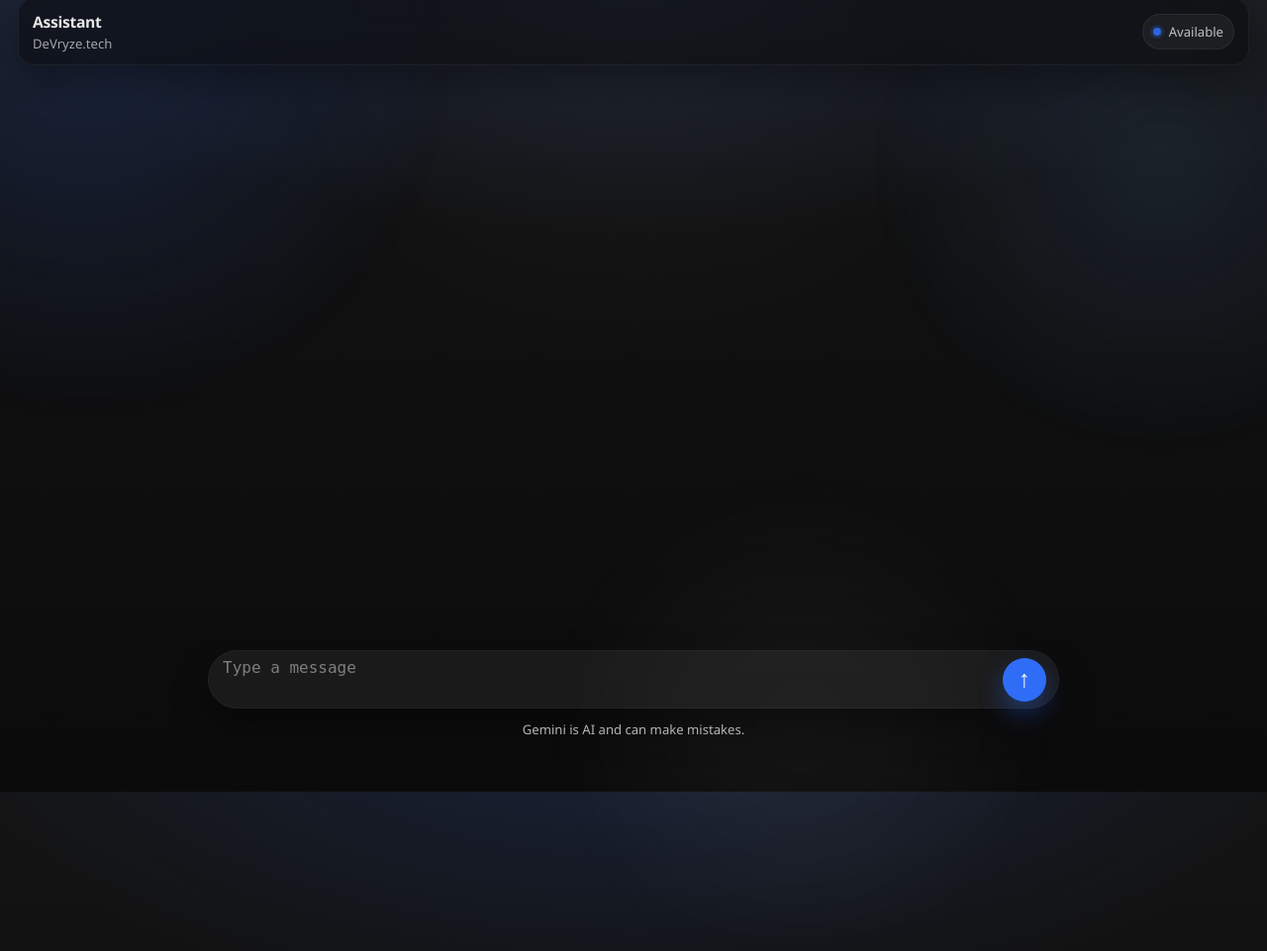
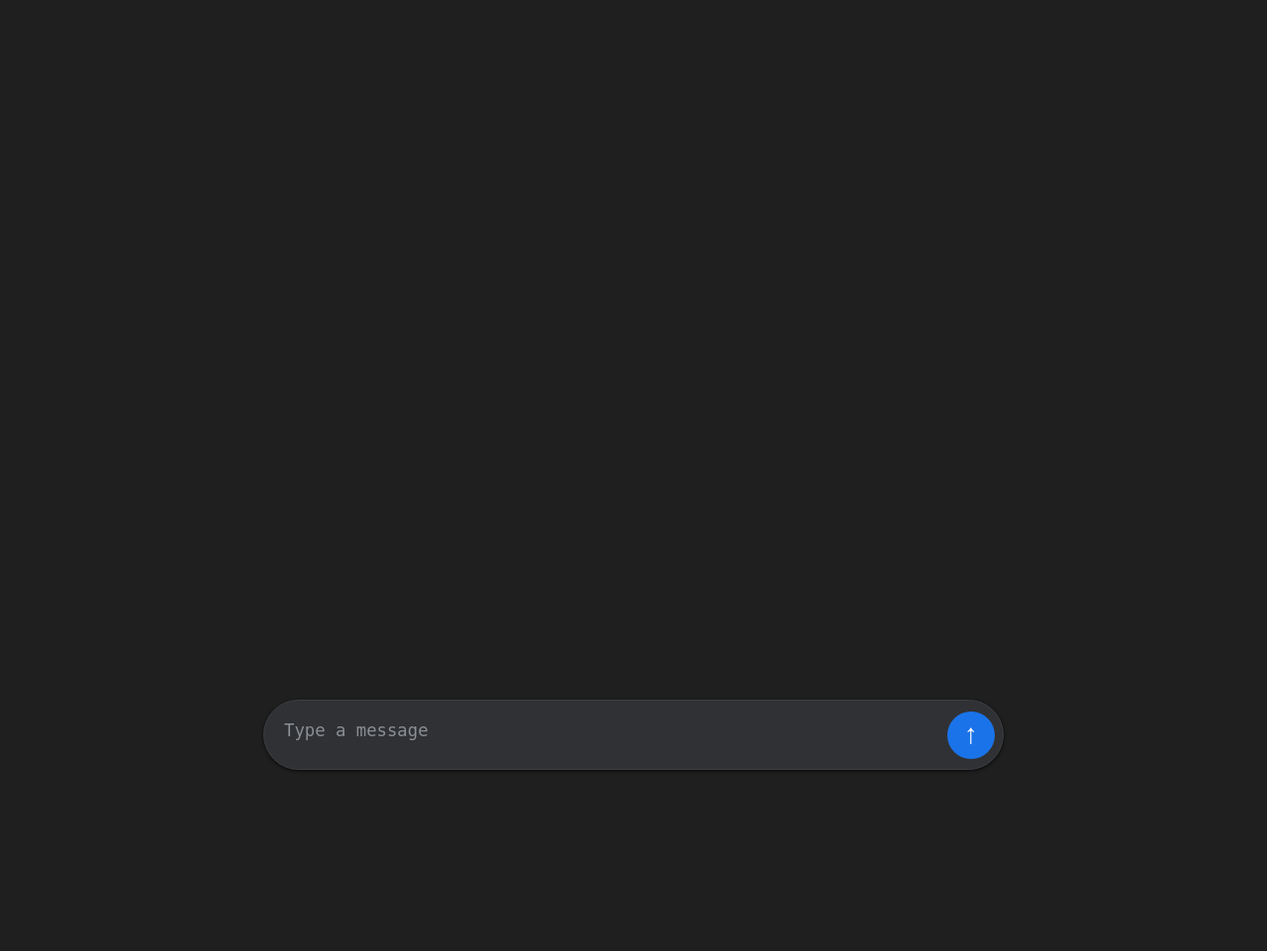
Before and after one commit to AliHShahid/agentic_ai_langgraph, a FastAPI app: page / in a window 1280 px wide; the page is wider, and only the part inside the window is pictured. Shown: that part at 99% size. After the commit the page ends 779 px from the top of that part, so only its background shows below. Run offline with FastAPI, Linux system fonts and the light colour scheme.

Commit message:
updated readme

```diff
--- a/templates/index.html
+++ b/templates/index.html
@@ -7,20 +7,20 @@
     <title>Modern Dark Chat</title>
     <style>
         :root {
-            --bg: #121212;
-            --surface: rgba(255, 255, 255, 0.04);
-            --surface-2: rgba(255, 255, 255, 0.06);
-            --text: #e8e8e8;
-            --muted: #a3a3a3;
-            --border: rgba(255, 255, 255, 0.06);
-            --accent: #2f6df6;
-            /* electric blue */
-            --accent-2: #ff6a00;
-            /* neon orange */
-            --code-bg: rgba(255, 255, 255, 0.05);
-            --shadow: 0 20px 50px rgba(0, 0, 0, 0.38);
+            /* Material/Google-ish flat (dark) */
+            --bg: #1F1F1F;
+            --surface: #303134;
+            --surface-2: #303134;
+            --text: #e8eaed;
+            --muted: #9aa0a6;
+            --border: #3c4043;
+            --accent: #1a73e8;
+            --accent-2: #ea4335;
+            --code-bg: #282829;
+            /* Subtle dark elevation */
+            --shadow: 0 1px 2px rgba(0, 0, 0, 0.42), 0 1px 3px 1px rgba(0, 0, 0, 0.34);
             --maxwidth: 1360px;
-            --header-h: 64px;
+            --header-h: 0px;
             /* Space reserved so messages never sit under the fixed composer/footer */
             --composer-safe: 150px;
             /* Extra scroll depth so the scrollbar thumb isn't huge */
@@ -40,8 +40,7 @@
         body {
             font-family: "Segoe UI Variable Text", "Segoe UI", Inter, system-ui, sans-serif;
             color: var(--text);
-            background: radial-gradient(1200px 600px at 50% -120px, rgba(47, 109, 246, 0.18), transparent 60%),
-                linear-gradient(180deg, #141414 0%, #0f0f0f 55%, #0b0b0b 100%);
+            background: var(--bg);
             display: flex;
             align-items: center;
             justify-content: center;
@@ -101,28 +100,10 @@
             background-clip: content-box;
         }
 
-        body::before {
-            content: "";
-            position: absolute;
-            inset: 0;
-            background:
-                radial-gradient(circle at 50% 0%, rgba(255, 255, 255, 0.03), transparent 36%),
-                linear-gradient(180deg, rgba(255, 255, 255, 0.02), transparent 24%);
-            pointer-events: none;
-        }
-
+        body::before,
         body::after {
-            content: "";
-            position: absolute;
-            inset: -20%;
-            background:
-                radial-gradient(circle at 20% 20%, rgba(47, 109, 246, 0.18), transparent 22%),
-                radial-gradient(circle at 80% 30%, rgba(96, 165, 250, 0.12), transparent 18%),
-                radial-gradient(circle at 60% 80%, rgba(255, 255, 255, 0.05), transparent 20%);
-            filter: blur(24px);
-            opacity: 0.9;
-            animation: driftGlow 18s ease-in-out infinite alternate;
-            pointer-events: none;
+            /* Flatten the background (no glow overlays) */
+            content: none;
         }
 
         .app {
@@ -134,17 +115,7 @@
         }
 
         .header {
-            position: fixed;
-            top: 0;
-            left: 50%;
-            transform: translateX(-50%);
-            width: min(100vw, var(--maxwidth));
-            height: var(--header-h);
-            display: flex;
-            align-items: center;
-            z-index: 20;
-            padding: 10px 18px;
-            pointer-events: none;
+            display: none;
         }
 
         .header-inner {
@@ -155,11 +126,10 @@
             justify-content: space-between;
             gap: 14px;
             padding: 12px 14px;
-            border-radius: 16px;
-            background: rgba(10, 10, 10, 0.55);
-            border: 1px solid rgba(255, 255, 255, 0.06);
-            backdrop-filter: blur(12px);
-            box-shadow: 0 16px 40px rgba(0, 0, 0, 0.4);
+            border-radius: 12px;
+            background: var(--surface);
+            border: 1px solid var(--border);
+            box-shadow: var(--shadow);
         }
 
         .brand {
@@ -180,7 +150,7 @@
 
         .brand .subtitle {
             font-size: 0.82rem;
-            color: rgba(255, 255, 255, 0.62);
+            color: var(--muted);
             white-space: nowrap;
             overflow: hidden;
             text-overflow: ellipsis;
@@ -191,10 +161,10 @@
             align-items: center;
             gap: 8px;
             padding: 8px 10px;
-            border-radius: 999px;
-            background: rgba(255, 255, 255, 0.05);
-            border: 1px solid rgba(255, 255, 255, 0.06);
-            color: rgba(255, 255, 255, 0.72);
+            border-radius: 12px;
+            background: rgba(255, 255, 255, 0.04);
+            border: 1px solid var(--border);
+            color: var(--muted);
             font-size: 0.82rem;
         }
 
@@ -202,15 +172,15 @@
             width: 8px;
             height: 8px;
             border-radius: 50%;
-            background: rgba(47, 109, 246, 0.9);
-            box-shadow: 0 0 0 3px rgba(47, 109, 246, 0.18);
+            background: var(--accent);
+            box-shadow: 0 0 0 3px rgba(26, 115, 232, 0.18);
         }
 
         .stage {
             flex: 1;
             position: relative;
             height: 100vh;
-            padding: calc(var(--header-h) + 18px) 28px calc(var(--composer-safe) + 18px);
+            padding: 18px 28px calc(var(--composer-safe) + 18px);
             display: flex;
             flex-direction: column;
         }
@@ -439,90 +418,97 @@
 
         .composer-wrap {
             position: fixed;
+            /* min-height: 10px; */
             left: 50%;
-            bottom: 54px;
+            bottom: 22px;
             transform: translateX(-50%);
-            width: min(70vw, 900px);
+            width: min(60vw, 800px);
             display: flex;
             flex-direction: column;
             align-items: center;
-            gap: 14px;
-            padding: 0 18px;
+            gap: 0;
+            padding: 0 10px;
             z-index: 10;
         }
 
         .composer {
             width: 100%;
-            min-height: 32px;
+            min-height: 20px;
             display: flex;
             align-items: center;
-            gap: 10px;
-            padding: 6px 12px 6px 14px;
+            gap: 12px;
+            padding: 0px 8px 0px 20px;
             border-radius: 999px;
-            background: var(--surface-2);
-            border: 1px solid rgba(255, 255, 255, 0.04);
-            box-shadow: 0 16px 36px rgba(0, 0, 0, 0.35);
+            background: var(--surface);
+            border: 1px solid var(--border);
+            box-shadow: var(--shadow);
             transition: transform 180ms ease, border-color 180ms ease, box-shadow 180ms ease;
         }
 
         .composer:focus-within {
             transform: translateY(-1px);
-            border-color: rgba(47, 109, 246, 0.35);
-            box-shadow: 0 18px 42px rgba(0, 0, 0, 0.42), 0 0 0 1px rgba(47, 109, 246, 0.16) inset;
+            border-color: rgba(26, 115, 232, 0.45);
+            box-shadow: var(--shadow), 0 0 0 3px rgba(26, 115, 232, 0.20);
         }
 
         textarea#message {
             flex: 1;
-            min-height: 20px;
+            min-height: 24px;
             max-height: 220px;
             resize: none;
             overflow: hidden;
-            padding: 0 8px 0 0;
+            /* Vertical padding makes the first line sit centered */
+            padding: 20px 10px 8px 0;
             border: none;
             background: transparent;
             color: var(--text);
             outline: none;
-            font-size: 1rem;
-            line-height: 1.4;
+            font-size: 1.08rem;
+            line-height: 1.2;
             display: block;
         }
 
+        /* Single-line visual centering inside the pill */
+        .composer textarea#message {
+            align-self: center;
+        }
+
         textarea#message::placeholder {
-            color: #7f7f7f;
+            color: rgba(154, 160, 166, 0.85);
             opacity: 1;
         }
 
         textarea#message:focus::placeholder {
-            color: #8f8f8f;
+            color: rgba(154, 160, 166, 0.70);
         }
 
         button#send {
-            width: 44px;
-            height: 44px;
+            width: 48px;
+            height: 48px;
             margin: auto 0 auto auto;
             border: none;
             border-radius: 50%;
             background: var(--accent);
-            color: white;
+            color: #ffffff;
             cursor: pointer;
             display: grid;
             place-items: center;
             transition: transform 0.2s ease, opacity 0.2s ease, box-shadow 0.2s ease, filter 0.2s ease;
-            box-shadow: 0 10px 22px rgba(47, 109, 246, 0.32);
+            box-shadow: none;
             flex: 0 0 auto;
-            animation: softPulse 2.8s ease-in-out infinite;
+            animation: none;
         }
 
         button#send::before {
             content: "↑";
-            font-size: 24px;
+            font-size: 28px;
             line-height: 1;
             transform: translateY(-1px);
         }
 
         button#send:hover {
             transform: translateY(-1px) scale(1.02);
-            filter: brightness(1.08);
+            filter: brightness(1.06);
         }
 
         button#send:active {
@@ -606,16 +591,13 @@
         }
 
         .footer-note {
-            color: #b4b4b4;
-            font-size: 0.82rem;
-            text-align: center;
-            margin-top: -2px;
+            display: none;
         }
 
         @media (max-width: 920px) {
             .stage {
                 height: 100vh;
-                padding: calc(var(--header-h) + 12px) 18px calc(var(--composer-safe) + 16px);
+                padding: 12px 18px calc(var(--composer-safe) + 16px);
             }
 
             .greeting {
@@ -666,43 +648,32 @@
 
             .composer-wrap {
                 width: calc(100vw - 20px);
-                bottom: 10px;
+                bottom: 6px;
                 padding: 0 4px;
+                gap: 0;
             }
 
             .composer {
-                min-height: 30px;
+                min-height: 52px;
                 border-radius: 999px;
-                padding: 5px 10px 5px 12px;
+                padding: 7px 10px 7px 16px;
             }
 
             textarea#message {
-                font-size: 1rem;
+                font-size: 1.12rem;
+                padding-top: 7px;
+                padding-bottom: 7px;
             }
 
             button#send {
-                width: 40px;
-                height: 40px;
+                width: 44px;
+                height: 44px;
             }
         }
     </style>
 </head>
 
 <body>
-
-    <header class="header" role="banner">
-        <div class="header-inner">
-            <div class="brand">
-                <div class="title">Assistant</div>
-                <div class="subtitle">DeVryze.tech</div>
-            </div>
-            <div class="header-pill" aria-label="Status">
-                <span class="status-dot" aria-hidden="true"></span>
-                <span>Available</span>
-            </div>
-        </div>
-    </header>
-
     <div class="app" role="application">
         <div class="stage">
             <div class="greeting">Hi there! How can I help you today?</div>
@@ -714,7 +685,6 @@
                 <textarea id="message" placeholder="Type a message" aria-label="Message"></textarea>
                 <button id="send" onclick="sendMessage()" aria-label="Send message"></button>
             </div>
-            <div class="footer-note">Gemini is AI and can make mistakes.</div>
         </div>
     </div>
 
@@ -755,9 +725,19 @@
             }
             chatEl.appendChild(wrap);
 
-            /* Auto-scroll to show the latest message */
+            /* Auto-scroll behavior:
+               - user messages + typing indicator: keep view pinned to bottom
+               - bot replies: show the start (first line) of the new reply */
             requestAnimationFrame(() => {
-                chatEl.scrollTop = chatEl.scrollHeight;
+                if (cls === 'bot') {
+                    // Scroll the chat container so the new bot message starts in view.
+                    // scrollIntoView targets the nearest scroll container (the #chat div).
+                    wrap.scrollIntoView({ block: 'start' });
+                    // Small nudge for nicer spacing under the top padding.
+                    chatEl.scrollTop = Math.max(0, chatEl.scrollTop - 8);
+                } else {
+                    chatEl.scrollTop = chatEl.scrollHeight;
+                }
             });
         }
 
@@ -766,7 +746,7 @@
             if (typingEl) typingEl.remove();
 
             typingEl = document.createElement('div');
-            typingEl.className = 'message bot';
+            typingEl.className = 'message bot typing-only';
             typingEl.innerHTML = `
                 <div class="md">
                     <div class="typing" aria-label="Assistant is typing">
```
Also changed, not shown: other parts of templates/index.html (+39 -31 lines).
